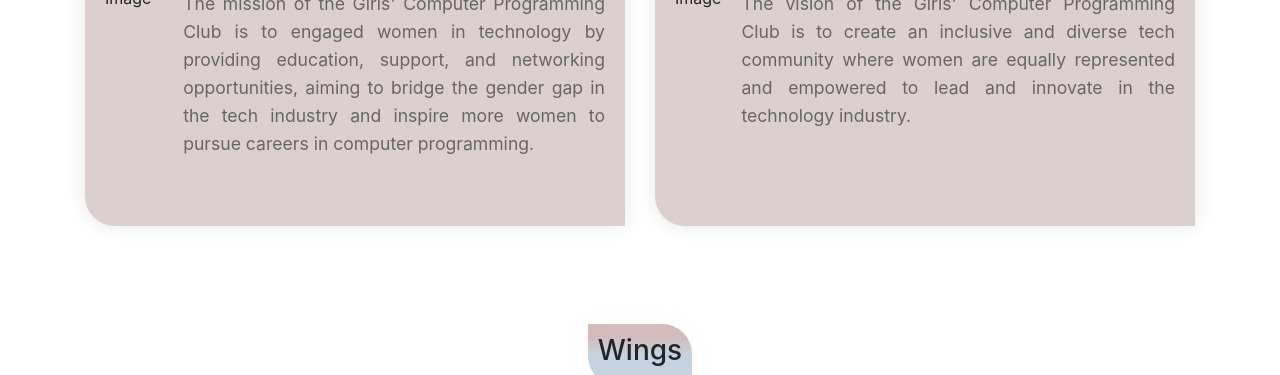
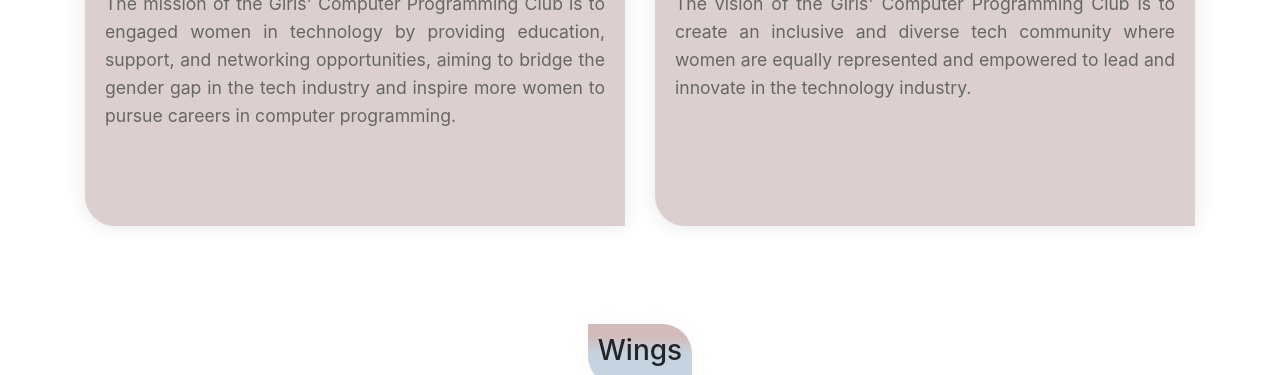
Before and after one commit to IsrakLuba/GCPC-WORK, a plain HTML site: page index.html in a window 1280 px wide. Shown: the part 749-1124 px from the top of the page. Drawn offline with nearby package versions, Linux system fonts and the light colour scheme.

Commit message:
first commit

```diff
--- a/index.html
+++ b/index.html
@@ -96,7 +96,6 @@
             <div class="col-md-6">
                 <div class="mission-card">
                     <div class="card-content">
-                        <img src="" alt="Mission Image" class="card-image">
                         <div class="text-content">
                             <h2>Mission</h2>
                             <p> The mission of the Girls' Computer Programming Club is to engaged women in technology by providing education, support, and networking opportunities, aiming to bridge the gender gap in the tech industry and inspire more women to pursue careers in computer programming.
@@ -108,7 +107,7 @@
             <div class="col-md-6">
                 <div class="vision-card">
                     <div class="card-content">
-                        <img src="" alt="Vision Image" class="card-image">
+
                         <div class="text-content">
                             <h2>Vision</h2>
                             <p>The vision of the Girls' Computer Programming Club is to create an inclusive and diverse tech community where women are equally represented and empowered to lead and innovate in the technology industry.
```
